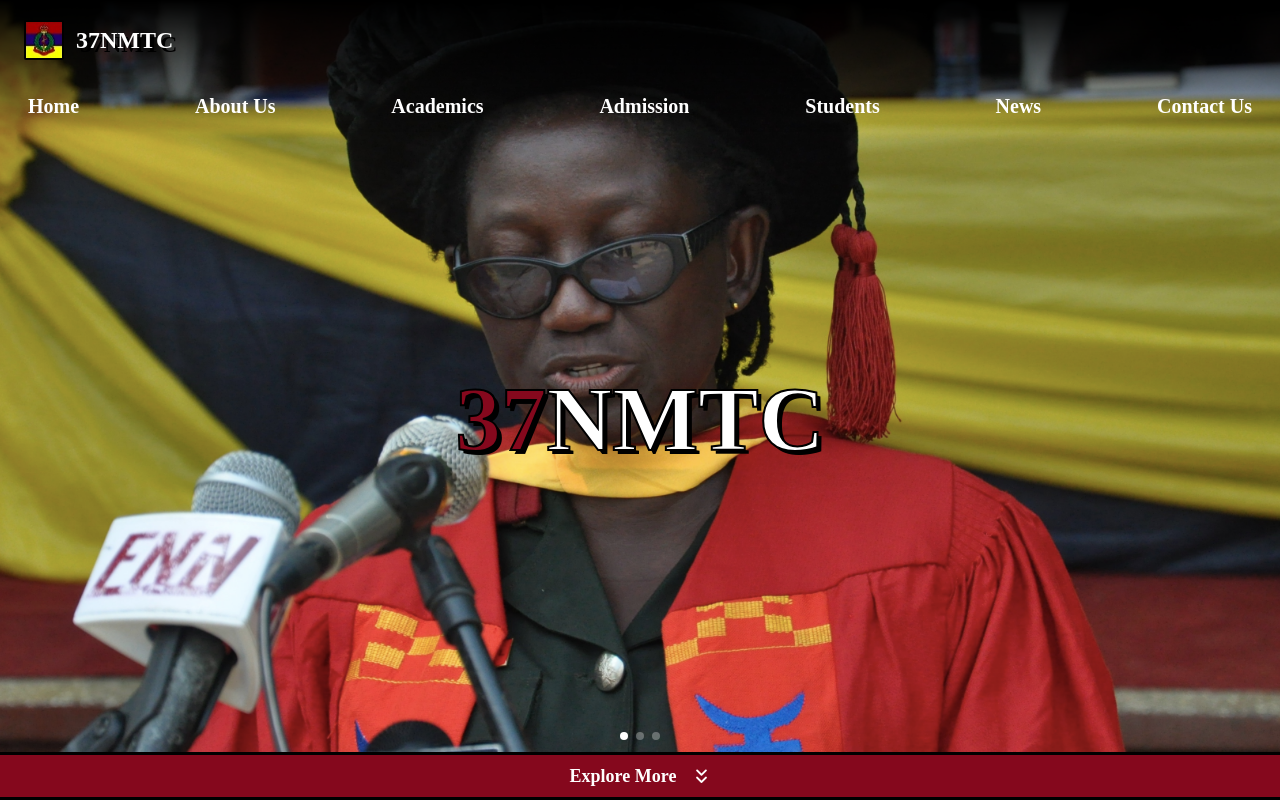
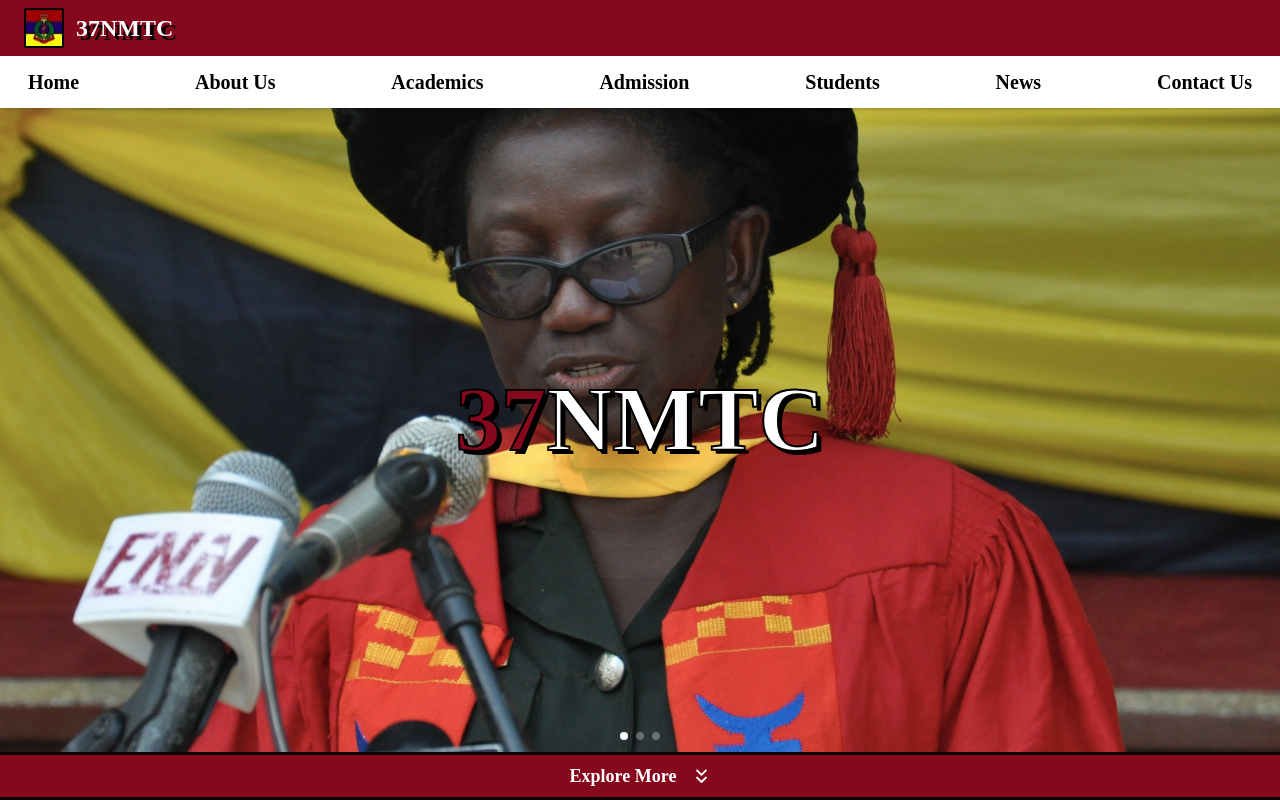
Before and after one commit to iamthe-observer/37nmtc, a Vue app: page / in a window 1280 px wide. Built offline with nearby package versions, Linux system fonts and the light colour scheme.

Commit message:
chages being made to ui for professionalism

```diff
--- a/src/App.vue
+++ b/src/App.vue
@@ -30,11 +30,11 @@
 }
 
 watchEffect(() => {
-  if (loading.value === true) runLoading(5000)
+  if (loading.value === true) runLoading(500)
 })
 
 onMounted(() => {
-  runLoading(5000)
+  runLoading(500)
   useAppStore().setElement(target.value!, 't')
 })
 </script>
--- a/src/components/RouterLinks.vue
+++ b/src/components/RouterLinks.vue
@@ -4,8 +4,8 @@
       ref="linker"
       :class="
         isVisible
-          ? 'group hover:outline hover:outline-[3px] hover:striped-bg transition-all duration-200 ease-out py-3 px-3'
-          : 'transition-all duration-200 ease-out py-3 px-3'
+          ? 'group hover:bg-gray-200 transition-all duration-200 ease-out py-3 px-3'
+          : 'hover:bg-[#00000034] transition-all duration-200 ease-out py-3 px-3'
       "
       :key="i"
       v-for="(link, i) in props.links"
@@ -16,8 +16,8 @@
           @click="link.route! ? (loading = true) : (loading = false)"
           :class="
             isVisible
-              ? 'text-black group-hover:text-white font-Outfit font-bold cursor-pointer px-4 py-2'
-              : 'text-white hover:text-gray-100 font-Outfit font-bold cursor-pointer px-4 py-2'
+              ? 'text-black font-Outfit font-bold cursor-pointer px-4 py-2'
+              : 'text-white font-Outfit font-bold cursor-pointer px-4 py-2'
           "
           >{{ link.name }}</label
         >
--- a/src/style.css
+++ b/src/style.css
@@ -13,6 +13,7 @@
 @import url('https://fonts.cdnfonts.com/css/aeroport-2');
 @import url('https://fonts.cdnfonts.com/css/cheorcy');
 @import url('https://fonts.cdnfonts.com/css/harmond-font-family');
+@import url('https://fonts.googleapis.com/css2?family=Poppins:ital,wght@0,200;0,400;0,500;0,600;0,700;0,800;1,600;1,700;1,800&display=swap');
 /* PRIMEVUE IMPORTS */
 @import '../node_modules/primevue/resources/primevue.min.css';
 @import '../node_modules/primevue/resources/themes/lara-light-purple/theme.css';
--- a/src/views/NavBar.vue
+++ b/src/views/NavBar.vue
@@ -3,21 +3,15 @@
     ref="nav"
     :class="
       ifOnHome_validate
-        ? 'h-fit w-full sticky transition-all duration-200 ease-out top-0 flex flex-col bg-primaryclr  border-y-[3px] border-black items-center z-30'
+        ? 'h-fit w-full sticky transition-all duration-200 ease-out top-0 flex flex-col bg-primaryclr items-center z-30'
         : 'h-fit w-full sticky top-0 flex flex-col items-center transition-all duration-200 ease-out bg-gradient-to-b from-black to-transparent z-30'
     "
   >
     <div class="relative min-w-full">
-      <div
-        :class="
-          ifOnHome_validate
-            ? 'text-white w-full border-b-[3px] border-black flex justify-between py-1'
-            : 'text-white w-full border-none flex justify-between py-1'
-        "
-      >
+      <div class="text-white w-full flex justify-between">
         <router-link to="/">
           <h1
-            class="pl-6 py-4 font-bold text-2xl flex gap-3 items-center justify-center"
+            class="pl-6 py-2 font-bold text-2xl flex gap-3 items-center justify-center"
           >
             <img
               src="@/assets/NTC_Logo.jpg"
@@ -50,12 +44,12 @@
           v-if="ifDropDown && isHovered"
           :class="
             ifOnHome_validate
-              ? 'w-full p-7 h-fit bg-trebleclr text-black absolute top-[100%] flex flex-col items-center justify-center gap-1 border-y-[3px] border-black group'
+              ? 'w-full p-7 h-fit bg-secondaryclr absolute top-[100%] flex flex-col items-center justify-center gap-1 group'
               : 'w-full p-7 h-fit text-white absolute top-[100%] flex flex-col items-center justify-center gap-1 border-b-[3px] border-t-[3px] border-b-[rgb(24,24,24)] border-t-[rgb(13,13,13)] backdrop-blur-lg bg-[rgba(0,0,0,.3)] group'
           "
         >
           <div
-            class="font-Cyberion text-4xl hover-underline-animation cursor-pointer hover:scale-110 transition-all duration-300 ease-out"
+            class="font-Poppins text-xl hover-underline-animation_ cursor-pointer hover:scale-110 transition-all duration-300 ease-out"
             v-for="(link, i) in current_links?.dropNames"
             :key="i"
             @click="handleCLick(current_links!, i)"
@@ -64,8 +58,8 @@
               @click="loading = true"
               :class="
                 ifOnHome_validate
-                  ? 'text-black hover:text-white hover:font-outline-2'
-                  : 'text-white hover:text-trebleclr'
+                  ? 'text-white hover:text-[rgb(185,185,185)]'
+                  : 'text-white hover:text-[rgb(185,185,185)]'
               "
               :to="link.to"
               >{{ link.text }}</router-link
@@ -76,6 +70,31 @@
     </div>
   </div>
 </template>
+
+<style scoped>
+.hover-underline-animation_ {
+  display: inline-block;
+  position: relative;
+}
+
+.hover-underline-animation_:after {
+  content: '';
+  position: absolute;
+  width: 100%;
+  transform: scaleX(0);
+  height: 3px;
+  bottom: 0;
+  left: 0;
+  background-color: #fff;
+  transform-origin: bottom right;
+  transition: transform 0.25s ease-out;
+}
+
+.hover-underline-animation_:hover:after {
+  transform: scaleX(1);
+  transform-origin: bottom left;
+}
+</style>
 
 <script setup lang="ts">
 import RouterLinks from '@/components/RouterLinks.vue'
--- a/tailwind.config.js
+++ b/tailwind.config.js
@@ -399,6 +399,7 @@
       Cheorcy: ['Cheorcy'],
       Cyberion: ['Cyberion Demo'],
       Harmond: ['Harmond'],
+      Poppins: ['Poppins'],
       sans: [
         'ui-sans-serif',
         'system-ui',
```
